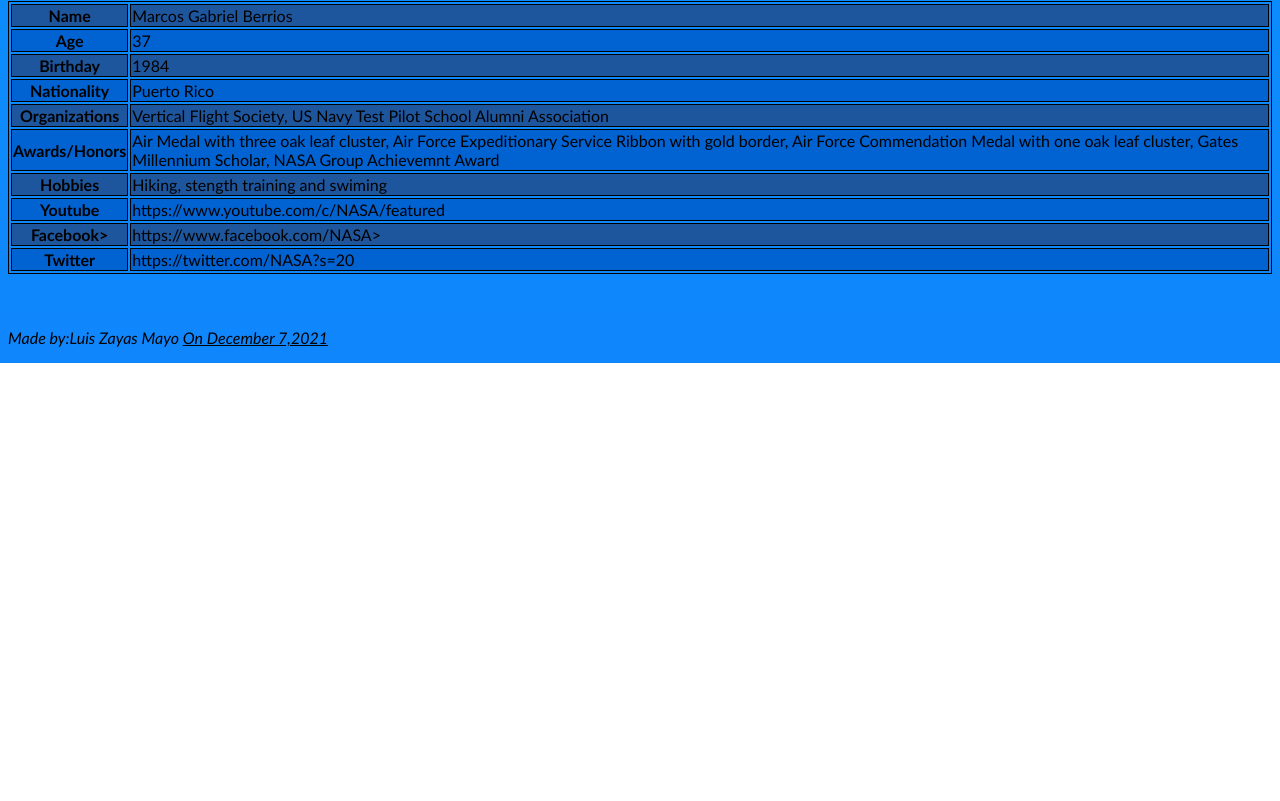
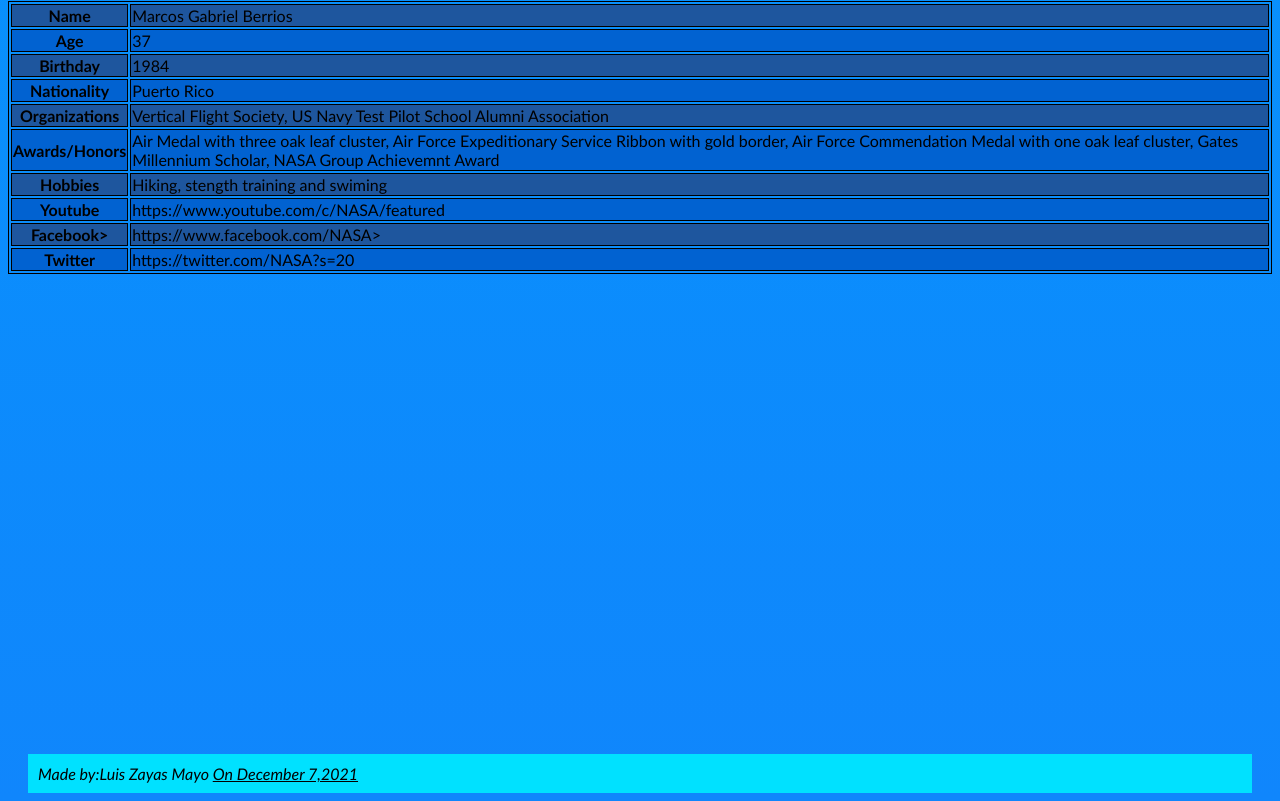
Before and after one commit to CSI-Luis-Zayas/CSI-Luis-Zayas, a plain HTML site: page Fan-Page.html in a window 1280 px wide. Shown: the part 984-1785 px from the top of the page. Before the commit the page ends 1347 px from the top, so only its background shows below. Drawn offline with Linux system fonts and the light colour scheme.

Commit message:
Fan Page

```diff
--- a/Fan-Page.html
+++ b/Fan-Page.html
@@ -149,12 +149,11 @@
             <td>https://twitter.com/NASA?s=20</td>
 
     </table>
+</aside>
 
-    <br><br>
-
-    <p>
+    <footer>
         <i>Made by:Luis Zayas Mayo <u>On December 7,2021</u></i>
-    </p>
+    </footer>
 
 </body>
 
```
